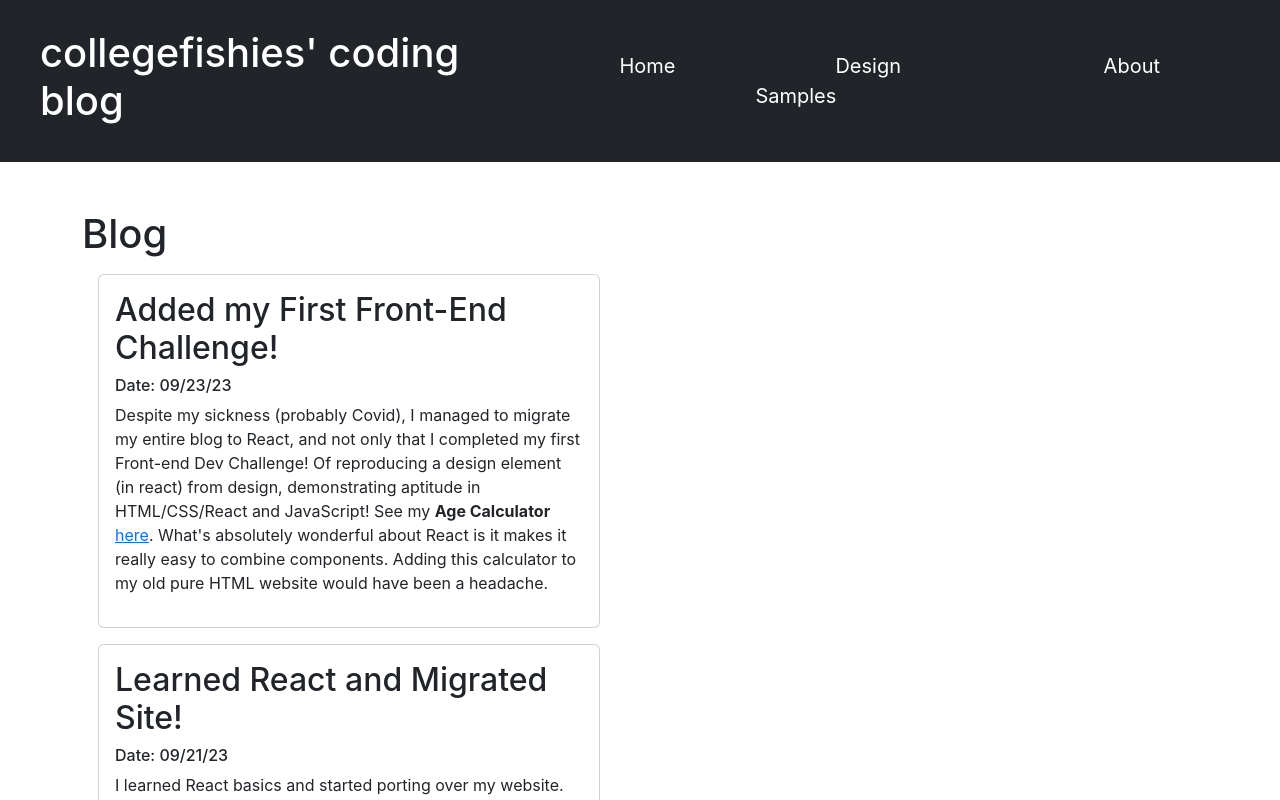
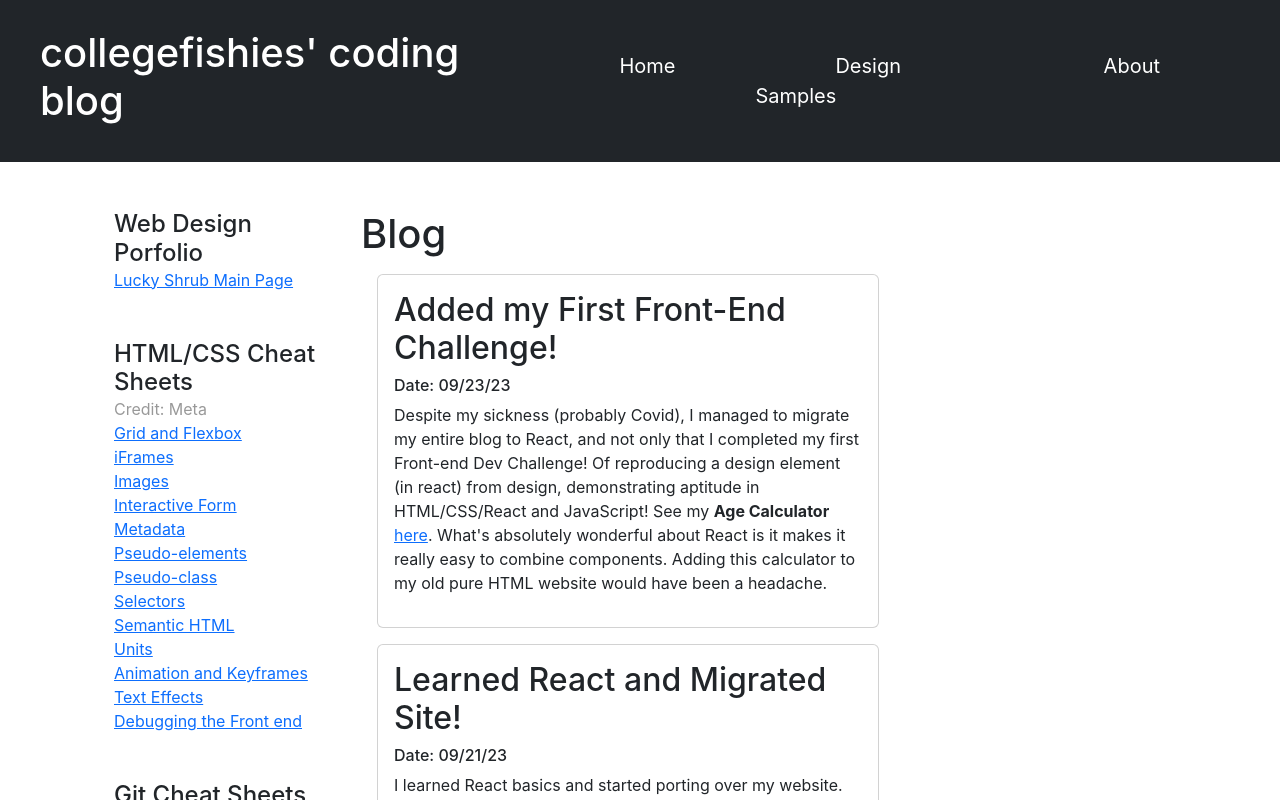
Before and after one commit to collegefishies/collegefishies.github.io, a React (Create React App) app: page / in a window 1280 px wide. Shown: the top 800 px of the page. Built offline with nearby package versions, Linux system fonts and the light colour scheme.

Commit message:
Update link location.

```diff
--- a/src/pages/About.js
+++ b/src/pages/About.js
@@ -8,7 +8,7 @@ function Main() {
 	return (
 			<ContentArea>
 				<Row>
-					<Sidebar />
+					{/*<Sidebar />*/}
 					<Content title="About me">
 						<div class="card m-3 p-3">
 							My name is Enrique Mendez.I have a PhD in Physics from MIT where I studied Quantum Physics in Ultracold Atom Systems as well as independently formulated a classical formulation of Quantum Mechanics. When my thesis is live, I'll post it here. This website is for following and documenting my more programming interests.
--- a/src/pages/Blog.js
+++ b/src/pages/Blog.js
@@ -16,7 +16,7 @@ function Blog() {
 	return (
 			<ContentArea>
 				<Row>
-					{/*<Sidebar />*/}
+					<Sidebar />
 					<Content title="Blog">
 						{blog.posts.map(returnPostComponent)}
 					</Content>
```
